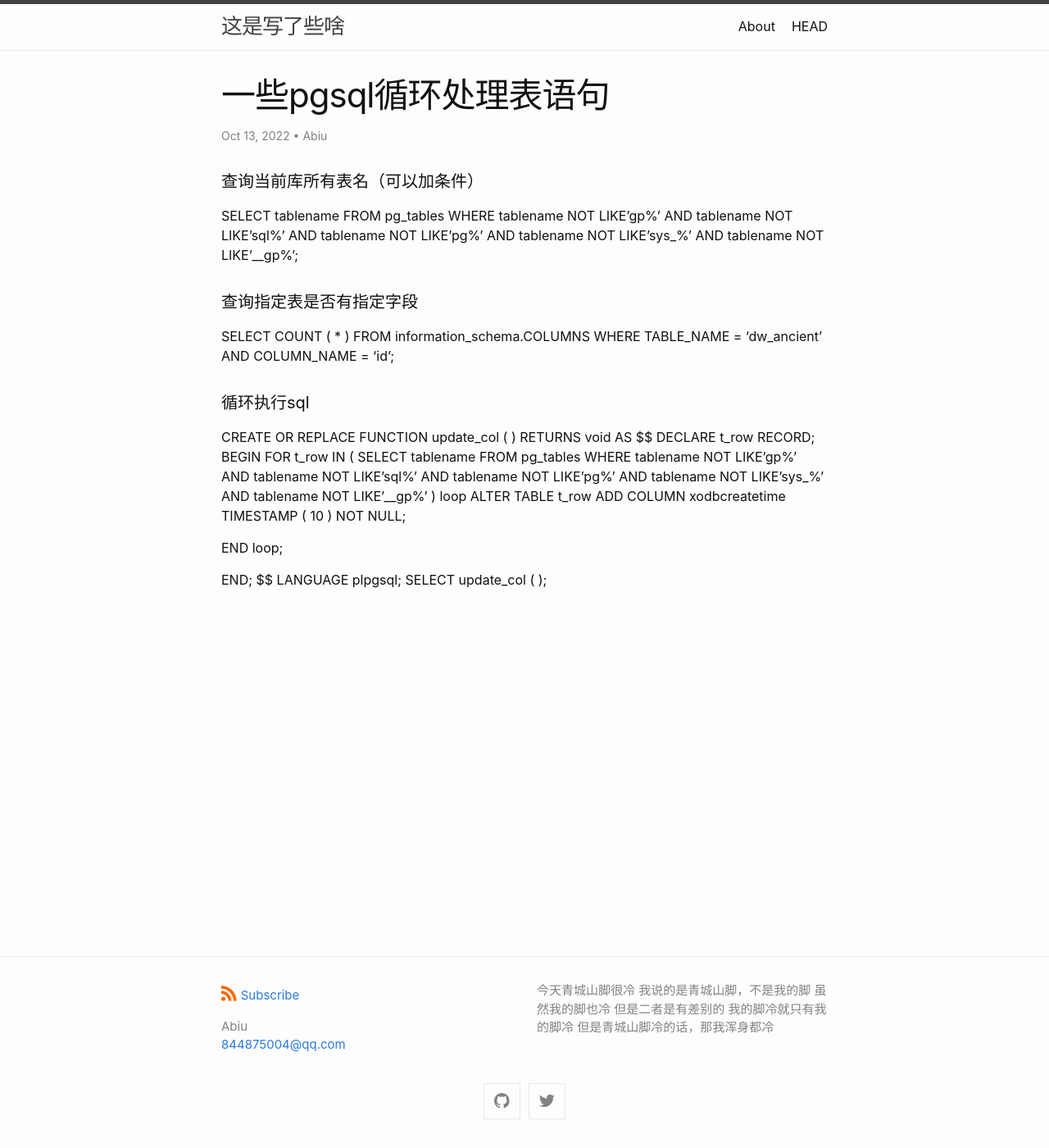
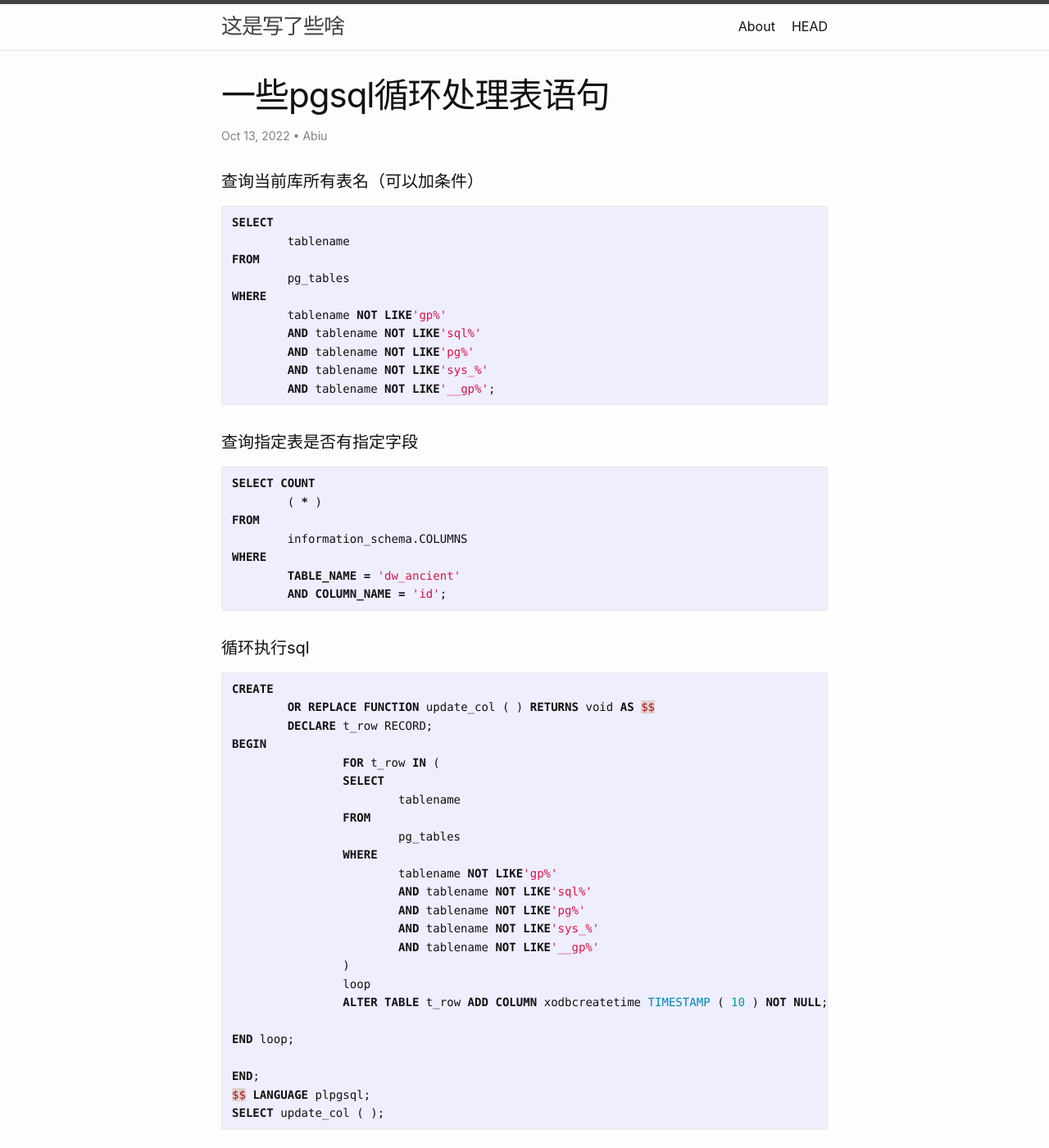
Before and after one commit to iamabiu/iamabiu.github.io, a Jekyll site: the page built from _posts/2022-10-13-pgsql循环处理表.md, in a window 1280 px wide and 1400 px high. Shown: the whole window at 82% size. Built offline with Jekyll 4.4.1, drawn with Linux system fonts in a browser that asks for light colours.

Commit message:
提交blog

````diff
--- a/_posts/2022-10-13-pgsql循环处理表.md
+++ b/_posts/2022-10-13-pgsql循环处理表.md
@@ -8,6 +8,7 @@ author:
 
 #### 查询当前库所有表名（可以加条件）
 
+```sql
 SELECT
 	tablename
 FROM
@@ -18,9 +19,11 @@ WHERE
 	AND tablename NOT LIKE'pg%'
 	AND tablename NOT LIKE'sys_%'
 	AND tablename NOT LIKE'__gp%';
+```
 
 #### 查询指定表是否有指定字段
 
+```sql
 SELECT COUNT
 	( * )
 FROM
@@ -28,12 +31,14 @@ FROM
 WHERE
 	TABLE_NAME = 'dw_ancient'
 	AND COLUMN_NAME = 'id';
+```
 
 #### 循环执行sql
 
+```sql
 CREATE
-	OR REPLACE FUNCTION update_col ( ) RETURNS void AS $$ DECLARE
-	t_row RECORD;
+	OR REPLACE FUNCTION update_col ( ) RETURNS void AS $$
+	DECLARE t_row RECORD;
 BEGIN
 		FOR t_row IN (
 		SELECT
@@ -54,5 +59,5 @@ END loop;
 
 END;
 $$ LANGUAGE plpgsql;
-SELECT
-	update_col ( );
+SELECT update_col ( );
+```
````
